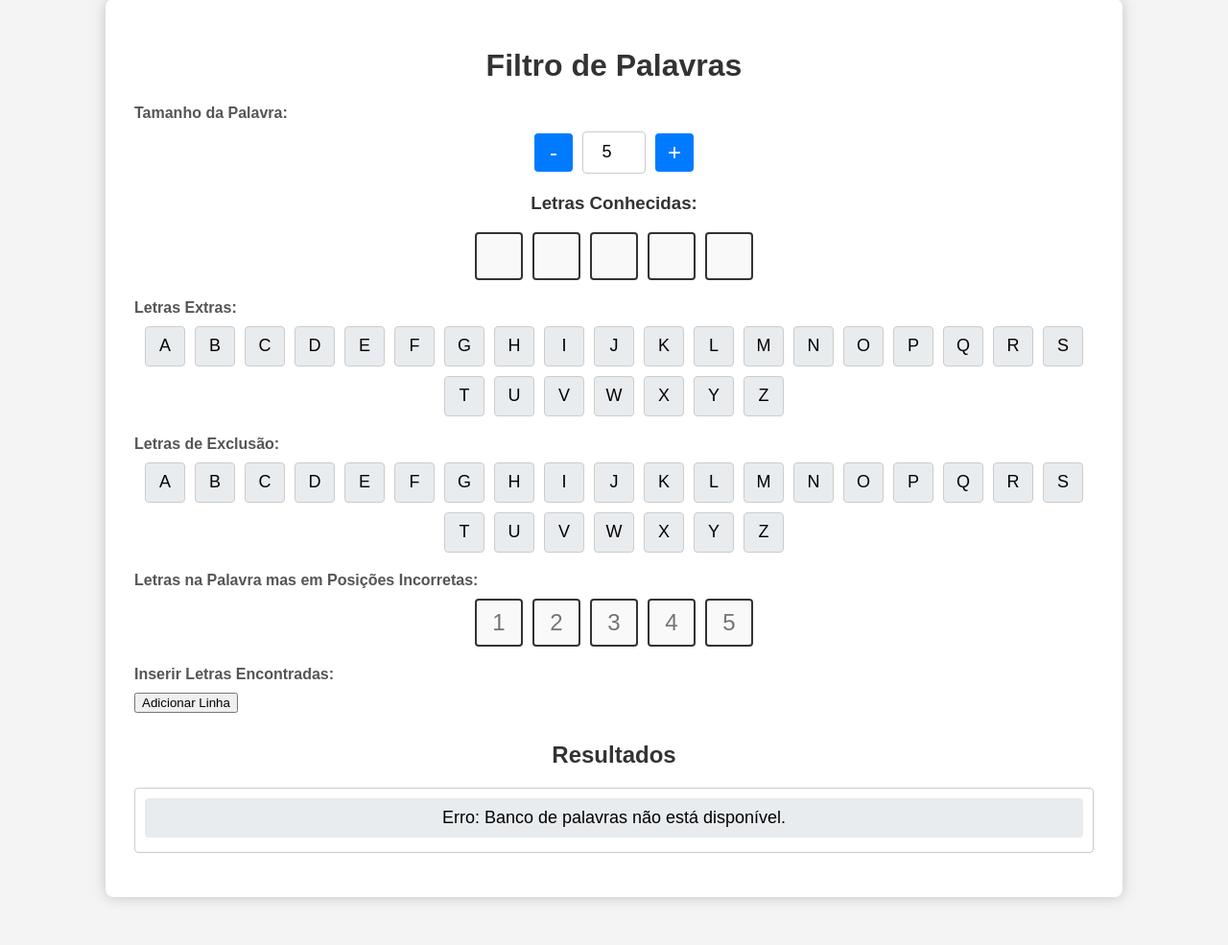
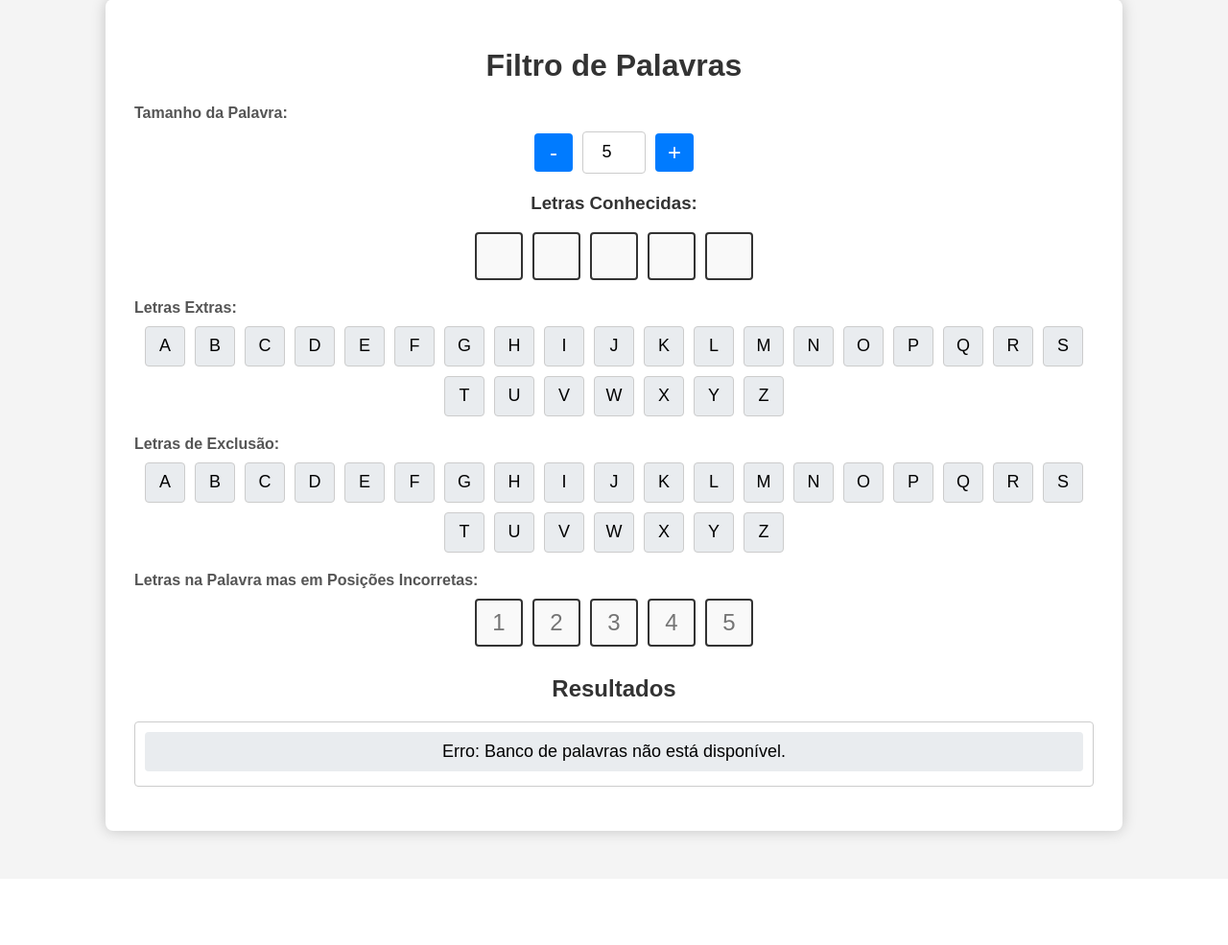
Before and after one commit to LuanFaedo/caca_palavras_binance, a Flask app: page / in a window 1280 px wide. Shown: the part 51-1036 px from the top of the page at 96% size. After the commit the page ends 930 px from the top, so only its background shows below. Run offline with Flask 3, Linux system fonts and the light colour scheme.

Commit message:
Adicionando novas mudan

```diff
--- a/templates/index.html
+++ b/templates/index.html
@@ -44,13 +44,6 @@
                 <label for="letras_incorretas">Letras na Palavra mas em Posições Incorretas:</label>
                 <div id="letras-incorretas-container"></div>
             </div>
-
-            <!-- Inserir Letras Encontradas -->
-            <div class="form-group">
-                <label>Inserir Letras Encontradas:</label>
-                <button type="button" id="adicionar-letras-encontradas">Adicionar Linha</button>
-                <div id="letras-encontradas-container"></div>
-            </div>
         </form>
 
         <!-- Resultados -->
```
